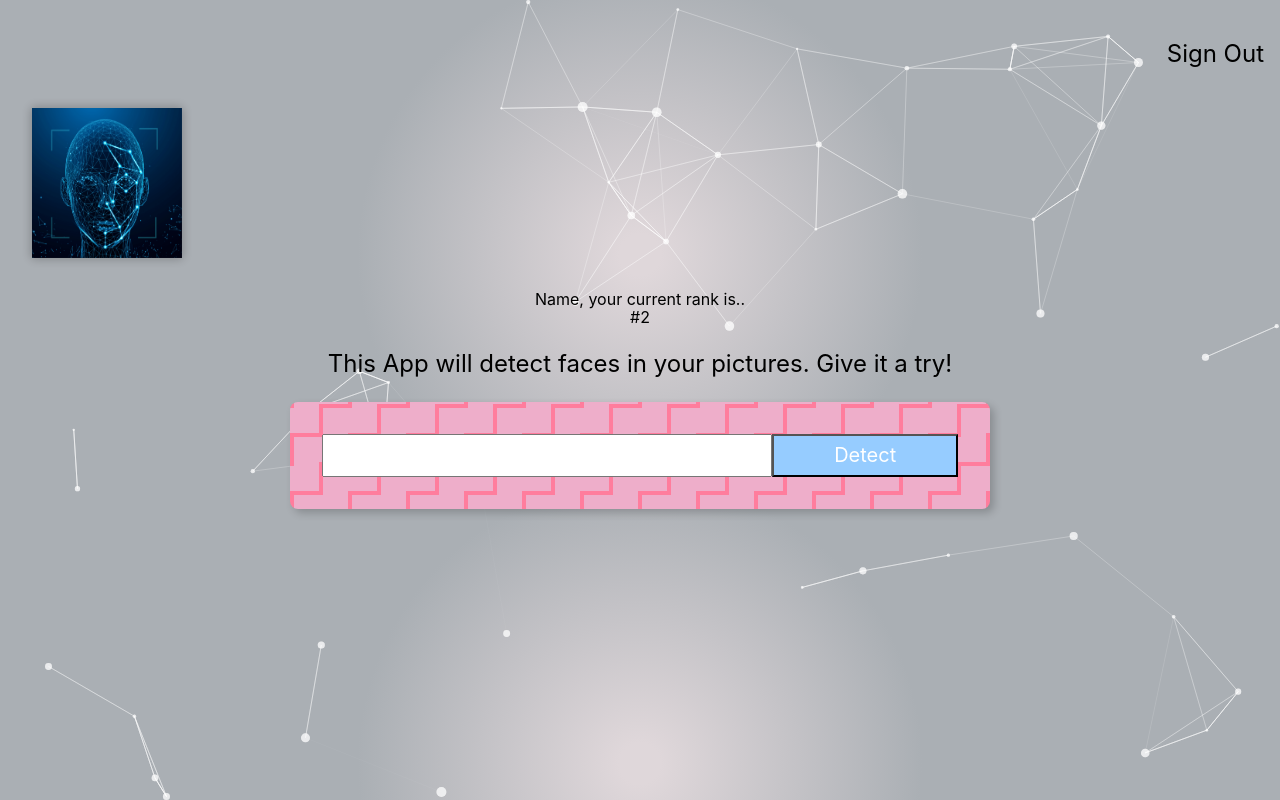
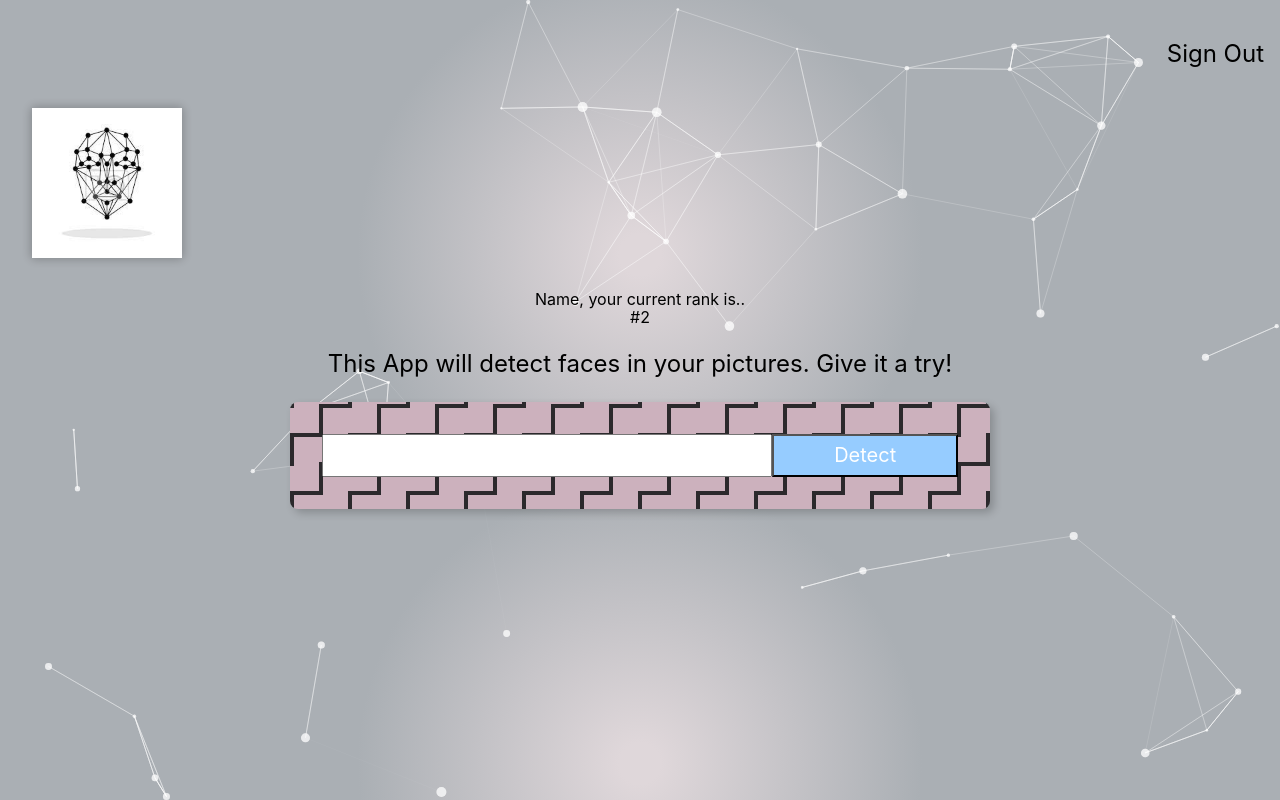
Before and after one commit to nsteez/face-dectection, a React (Create React App) app: page / in a window 1280 px wide. Built offline with nearby package versions, Linux system fonts and the light colour scheme.

Commit message:
UI changes

```diff
--- a/src/components/ImageLinkForm.css
+++ b/src/components/ImageLinkForm.css
@@ -1,18 +1,18 @@
 .form {
     width: 700px;
-    background-color: #FF7D9D;
+    background-color: #2b292c;
     background-size: 58px 58px;
     background-position: 0px 2px, 4px 35px, 29px 31px, 33px 6px,
     0px 36px, 4px 2px, 29px 6px, 33px 30px;
     background-image:
-    linear-gradient(335deg, #eeaeca 23px, transparent 23px),
-    linear-gradient(155deg, #eeaeca 23px, transparent 23px),
-    linear-gradient(335deg, #eeaeca 23px, transparent 23px),
-    linear-gradient(155deg, #eeaeca 23px, transparent 23px),
+    linear-gradient(335deg, #ccb1bd 23px, transparent 23px),
+    linear-gradient(155deg, #ccb1bd 23px, transparent 23px),
+    linear-gradient(335deg, #ccb1bd 23px, transparent 23px),
+    linear-gradient(155deg, #ccb1bd 23px, transparent 23px),
 
-    linear-gradient(335deg, #eeaeca 10px, transparent 10px),
-    linear-gradient(155deg, #eeaeca 10px, transparent 10px),
-    linear-gradient(335deg, #eeaeca 10px, transparent 10px),
-    linear-gradient(155deg, #eeaeca 10px, transparent 10px);
+    linear-gradient(335deg, #ccb1bd 10px, transparent 10px),
+    linear-gradient(155deg, #ccb1bd 10px, transparent 10px),
+    linear-gradient(335deg, #ccb1bd 10px, transparent 10px),
+    linear-gradient(155deg, #ccb1bd 10px, transparent 10px);
 
 }
--- a/src/components/Logo.js
+++ b/src/components/Logo.js
@@ -9,7 +9,7 @@
         <Tilt className="Tilt br2 shadow-2" option={{max:55}}style={{ height: 150, width: 150}} >
         <div className='Tilt-inner'>
         <img style={{width:"150px", height:"150px"}} alt="Logo"
-            src={`../images/stockphoto2.png`} />
+            src={`../images/face.jpg`} />
 
         </div>
        </Tilt>
```
Also changed, not shown: src/App.js (+0 -20 lines), public/Images/face.jpg (added).
